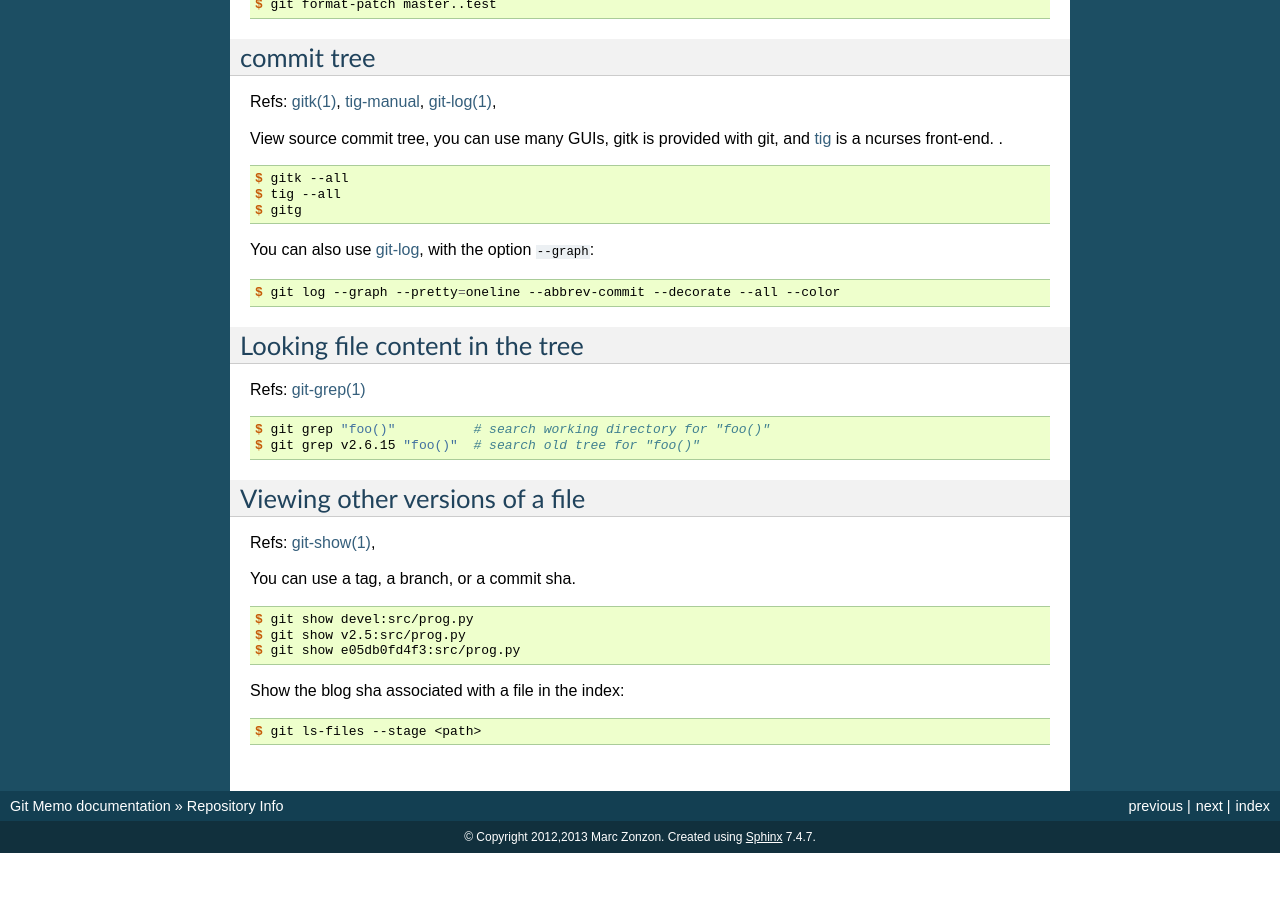
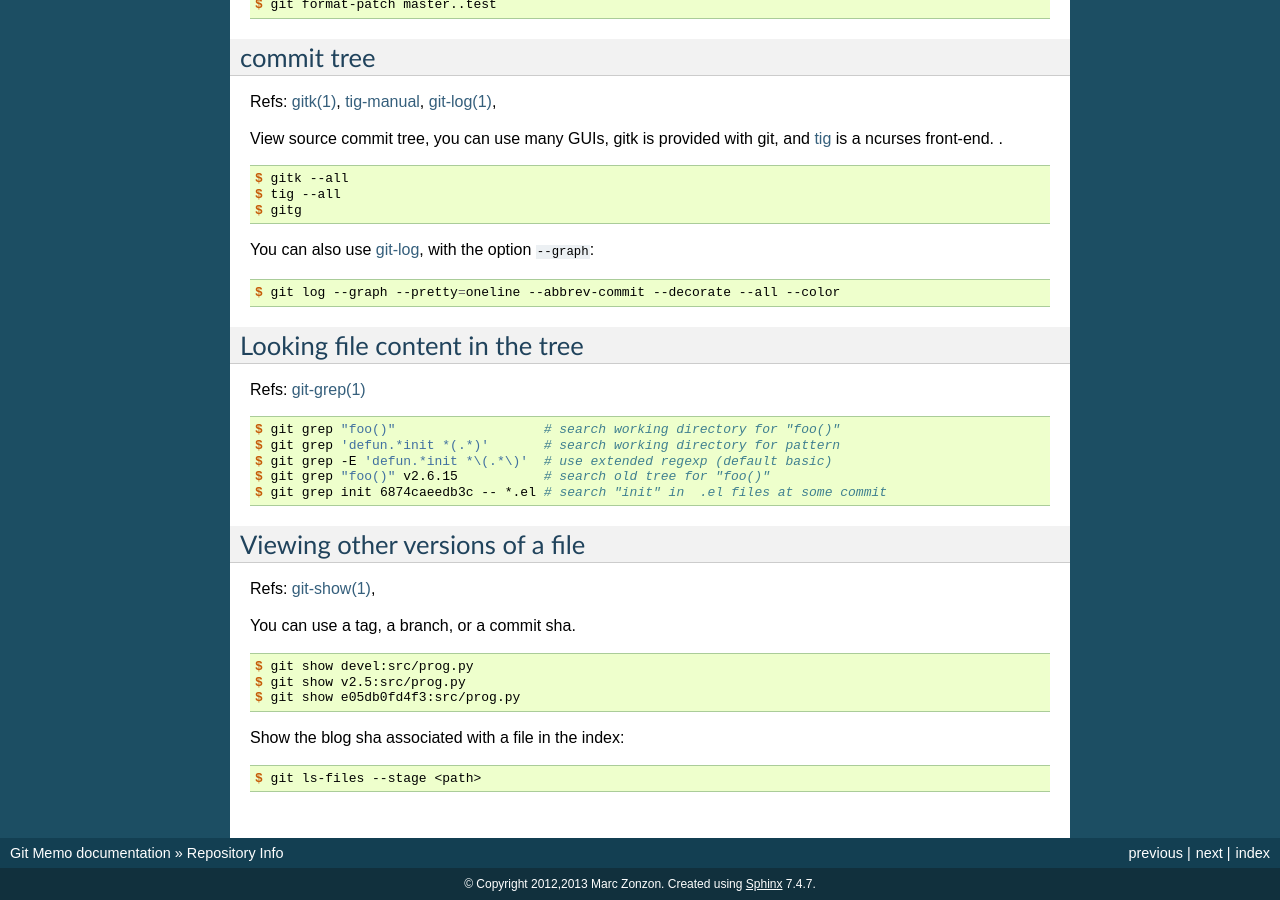
Before and after one commit to marczz/git-memo, a Sphinx documentation site: the page built from source/git_info.rst, in a window 1280 px wide and 900 px high, scrolled down 2773 px. Built offline with Sphinx 7.4.7, drawn with Linux system fonts in a browser that asks for light colours; the version number could not be read and is left out; before the commit the page ends 3626 px from its top, so only the background shows below that.

Commit message:
git_info.rst: updated "git grep" examples.

```diff
--- a/source/git_info.rst
+++ b/source/git_info.rst
@@ -233,8 +233,11 @@ Refs:  :gitdoc:`git-grep(1) <git-grep.html>`
 
 ::
 
-    $ git grep "foo()"          # search working directory for "foo()"
-    $ git grep v2.6.15 "foo()"  # search old tree for "foo()"
+    $ git grep "foo()"                   # search working directory for "foo()"
+    $ git grep 'defun.*init *(.*)'       # search working directory for pattern
+    $ git grep -E 'defun.*init *\(.*\)'  # use extended regexp (default basic)
+    $ git grep "foo()" v2.6.15           # search old tree for "foo()"
+    $ git grep init 6874caeedb3c -- *.el # search "init" in  .el files at some commit
 
 
 ..  index::
```
